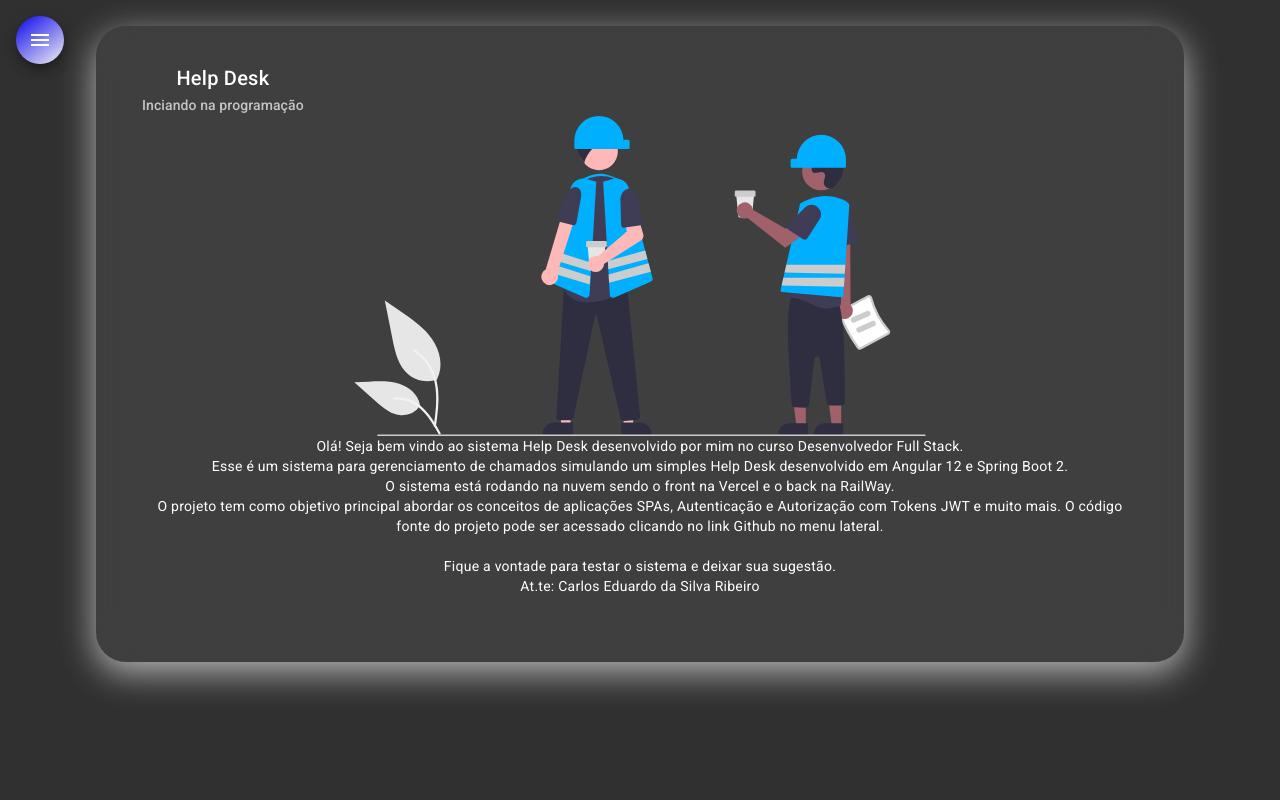
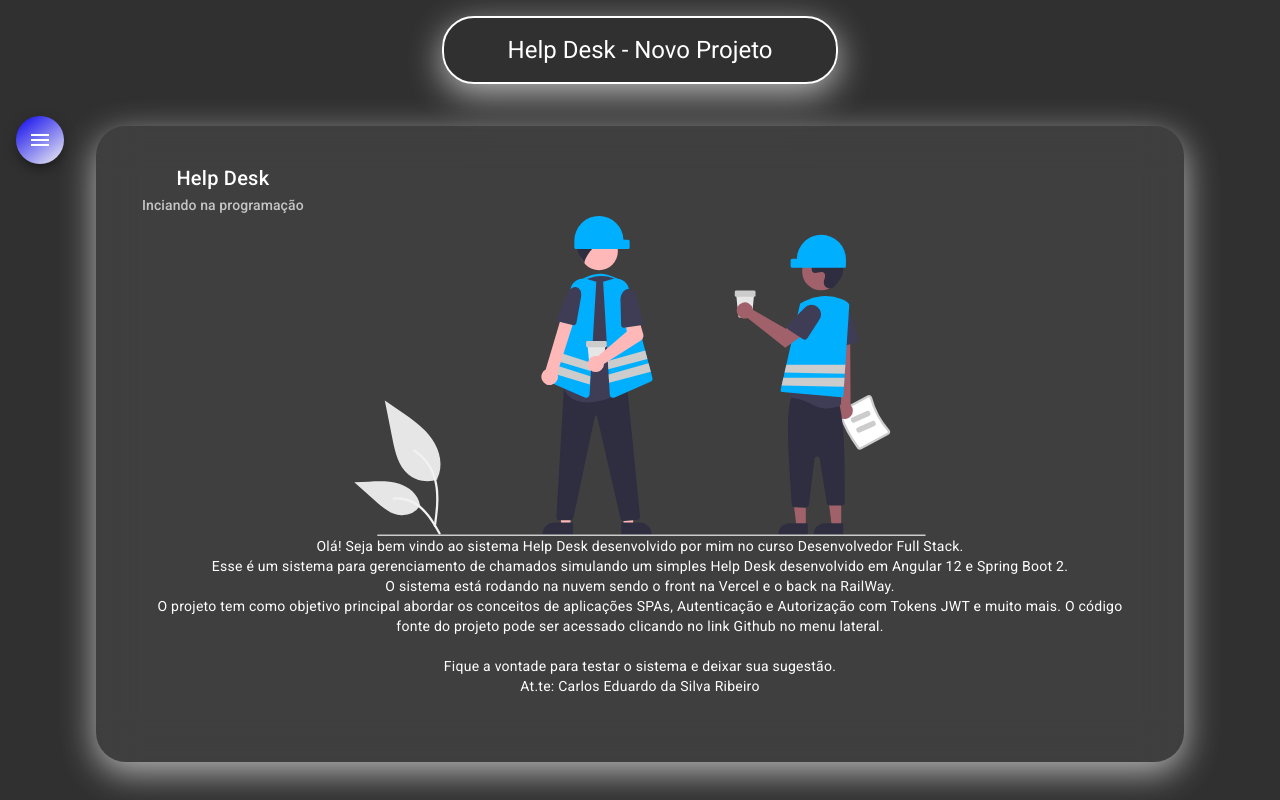
Before and after one commit to KaduSR/helpdesk-front, an Angular app: page /home in a window 1280 px wide. Built offline with nearby package versions, Linux system fonts and the light colour scheme.

Commit message:
HTML e CSS para header

```diff
--- a/src/app/components/header/header.component.css
+++ b/src/app/components/header/header.component.css
@@ -0,0 +1,13 @@
+.container {
+    display: flex;
+    align-items: center;
+    justify-content: center;
+}
+
+h1 {
+    margin-top: 1rem;
+    border: 2px solid white;
+    padding: 1rem 5%;
+    border-radius: 2rem;
+    box-shadow: 0 10px 35px 0 #ffffffa6;
+}
--- a/src/app/components/header/header.component.html
+++ b/src/app/components/header/header.component.html
@@ -1 +1,3 @@
-<p>header works!</p>
+<div class="container">
+    <h1 class="mat-elevation-z4">Help Desk - Novo Projeto</h1>
+</div>
--- a/src/app/components/nav/nav.component.html
+++ b/src/app/components/nav/nav.component.html
@@ -26,6 +26,7 @@
     </mat-drawer>
 
     <div class="sidenav-content">
+      <app-header></app-header>
       <button class="menu mat-elevation-z8"  (click)="drawer.toggle()" mat-icon-button>
         <mat-icon>menu</mat-icon>
       </button>
```
